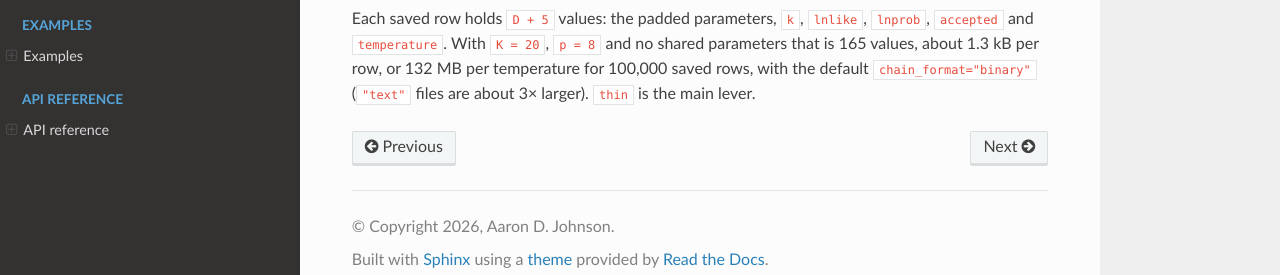
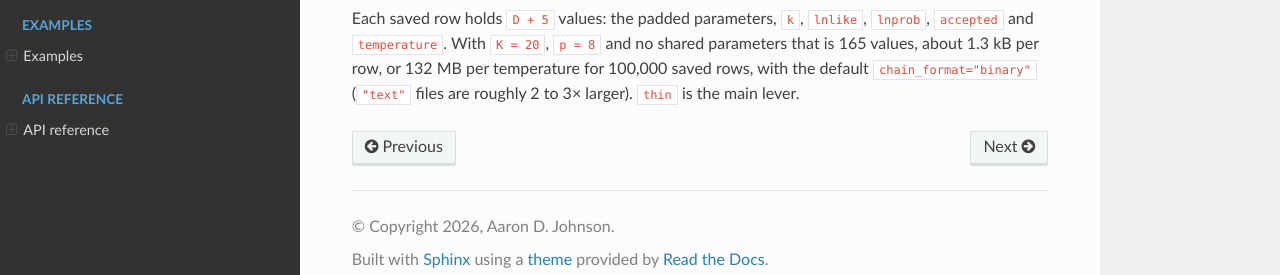
Before and after one commit to AaronDJohnson/impulse_mcmc, a Sphinx documentation site: the page built from docs/user_guide/reversible-jump.md, in a window 1280 px wide and 900 px high, scrolled down 9902 px. Shown: the part 604-879 px from the top of the window. Built offline with Sphinx 7.4.7 and the Read the Docs theme 3.1.0, drawn with Linux system fonts in a browser that asks for light colours; pages that are not in the unit, such as notebooks, are missing from menus.

Commit message:
State the text chain-file size factor as a range
Co-Authored-By: Claude Opus 5.5 <noreply@anthropic.com>

```diff
--- a/docs/user_guide/reversible-jump.md
+++ b/docs/user_guide/reversible-jump.md
@@ -545,4 +545,4 @@ Each saved row holds `D + 5` values: the padded parameters, `k`, `lnlike`,
 `lnprob`, `accepted` and `temperature`. With `K = 20`, `p = 8` and no shared
 parameters that is 165 values, about 1.3 kB per row, or 132 MB per
 temperature for 100,000 saved rows, with the default `chain_format="binary"`
-(`"text"` files are about 3× larger). `thin` is the main lever.
+(`"text"` files are roughly 2 to 3× larger). `thin` is the main lever.
```
